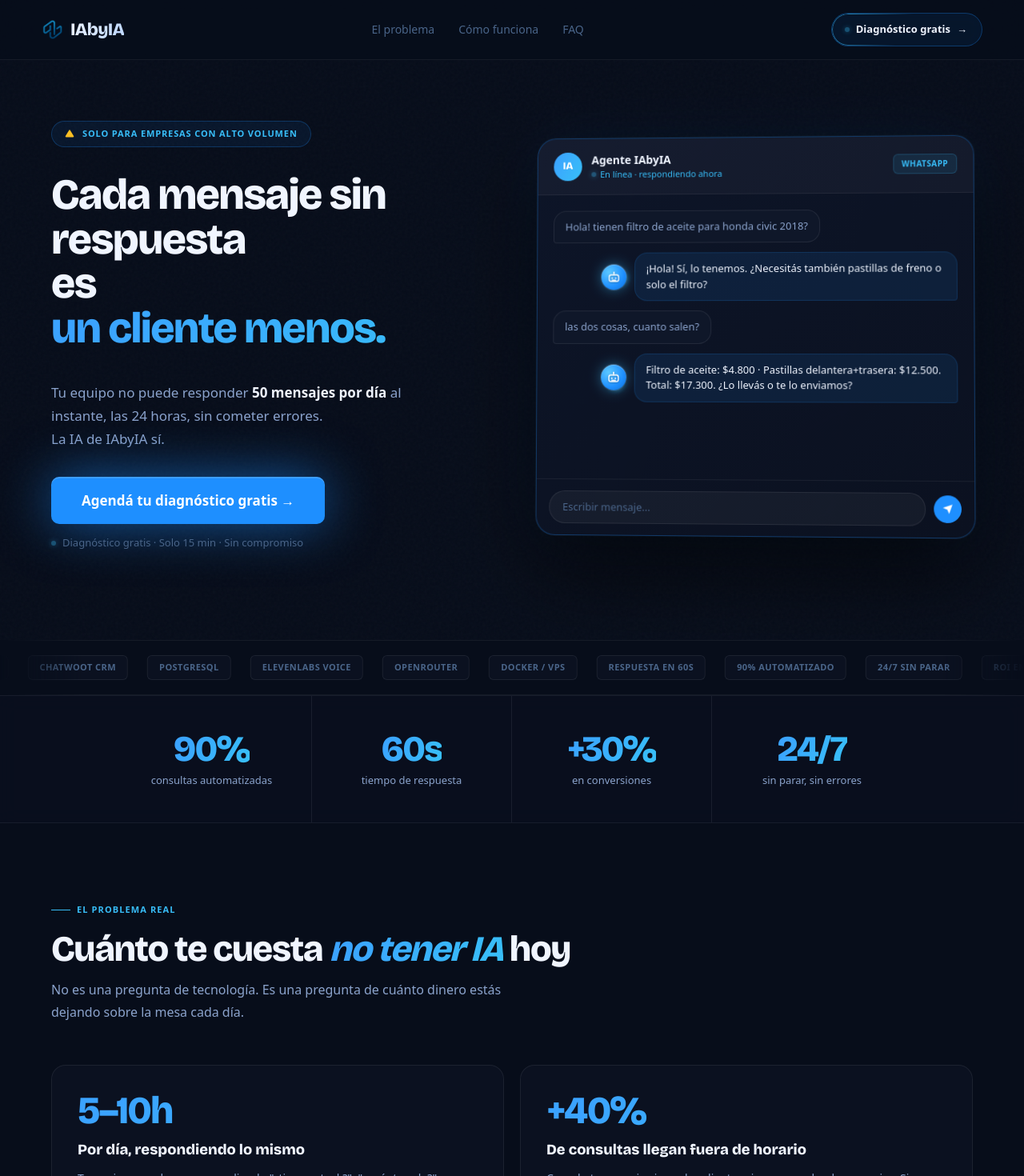
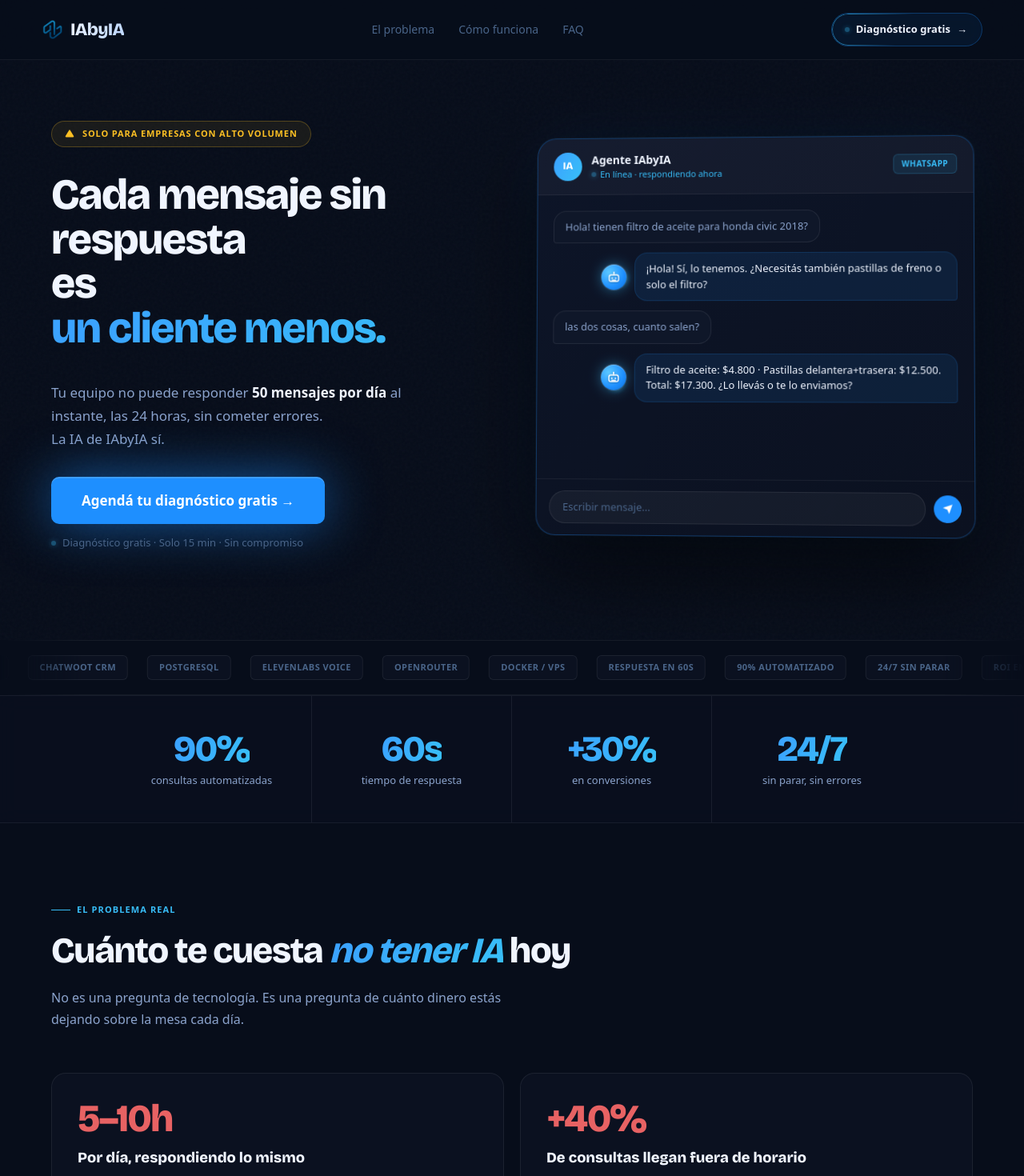
Before and after one commit to ignarru/vsl_landing, a Next.js app: page / in a window 1280 px wide. Shown: the top 1470 px of the page at 80% size. Built offline with nearby package versions, Linux system fonts and the light colour scheme.

Commit message:
Update globals.css

```diff
--- a/src/app/globals.css
+++ b/src/app/globals.css
@@ -71,6 +71,9 @@ h1, h2, h3 {
   -webkit-background-clip: text;
   -webkit-text-fill-color: transparent;
   background-clip: text;
+  display: inline-block;
+  padding-bottom: 0.1em;
+  line-height: 1.2;
 }
 
 /* ─────────────────────────────────────────
@@ -250,14 +253,14 @@ h1, h2, h3 {
   display: inline-flex;
   align-items: center;
   gap: 10px;
-  background: rgba(30,143,255,0.08);
-  border: 1px solid rgba(30,143,255,0.25);
+  background: rgba(251,191,36,0.07);
+  border: 1px solid rgba(251,191,36,0.25);
   border-radius: 9999px;
   padding: 7px 16px;
   width: fit-content;
   font-size: 11px;
   font-weight: 700;
-  color: var(--color-cyan);
+  color: #fbbf24;
   letter-spacing: 0.08em;
   text-transform: uppercase;
 }
@@ -656,10 +659,8 @@ h1, h2, h3 {
   font-weight: 800;
   line-height: 1;
   letter-spacing: -0.04em;
-  background: linear-gradient(120deg, #3ba3ff 10%, #38bdf8 90%);
-  -webkit-background-clip: text;
-  -webkit-text-fill-color: transparent;
-  background-clip: text;
+  color: #ff6b6b;
+  opacity: 0.9;
   margin-bottom: 12px;
 }
 .pain-card-title {
@@ -940,12 +941,14 @@ h1, h2, h3 {
   border-bottom: 1px solid rgba(255,255,255,0.07);
 }
 
-.faq-summary {
+.faq-btn {
   width: 100%;
   display: flex;
   align-items: center;
   justify-content: space-between;
   padding: 22px 0;
+  background: none;
+  border: none;
   cursor: pointer;
   font-family: var(--font-sans), system-ui, sans-serif;
   font-size: 16px;
@@ -954,10 +957,8 @@ h1, h2, h3 {
   text-align: left;
   gap: 16px;
   transition: color 0.15s;
-  list-style: none;
 }
-.faq-summary::-webkit-details-marker { display: none; }
-.faq-summary:hover { color: var(--color-cyan); }
+.faq-btn:hover { color: var(--color-cyan); }
 
 .faq-icon {
   font-size: 22px;
@@ -965,13 +966,22 @@ h1, h2, h3 {
   flex-shrink: 0;
   transition: transform 0.25s;
 }
-.faq-item[open] .faq-icon { transform: rotate(45deg); }
 
 .faq-body {
   font-size: 14px;
   color: var(--color-ink2);
   line-height: 1.75;
+  max-height: 0;
+  overflow: hidden;
+  transition: max-height 0.35s ease, padding 0.35s ease;
+}
+
+.faq-item.open .faq-body {
+  max-height: 300px;
   padding-bottom: 20px;
+}
+.faq-item.open .faq-icon {
+  transform: rotate(45deg);
 }
 
 /* ─────────────────────────────────────────
@@ -1047,14 +1057,14 @@ h1, h2, h3 {
   box-shadow: 0 0 80px rgba(30,143,255,0.08);
   background: var(--color-surface);
   width: 100%;
-  max-width: 760px;
-  margin: 60px auto 0;
+  max-width: 700px;
+  margin: 40px auto 0;
 }
 .cal-embed iframe {
   display: block;
   width: 100%;
   border: none;
-  min-height: 700px;
+  height: 600px;
   background: transparent;
 }
 
```
